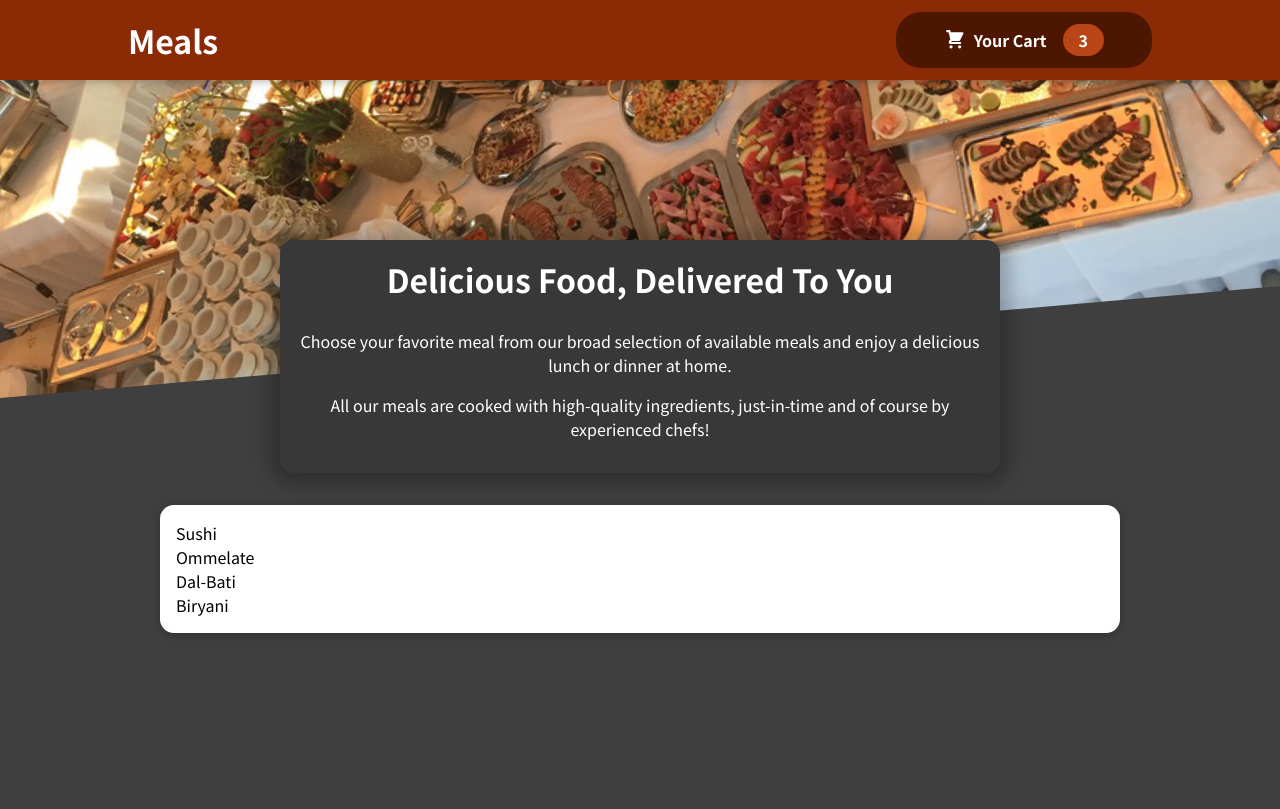
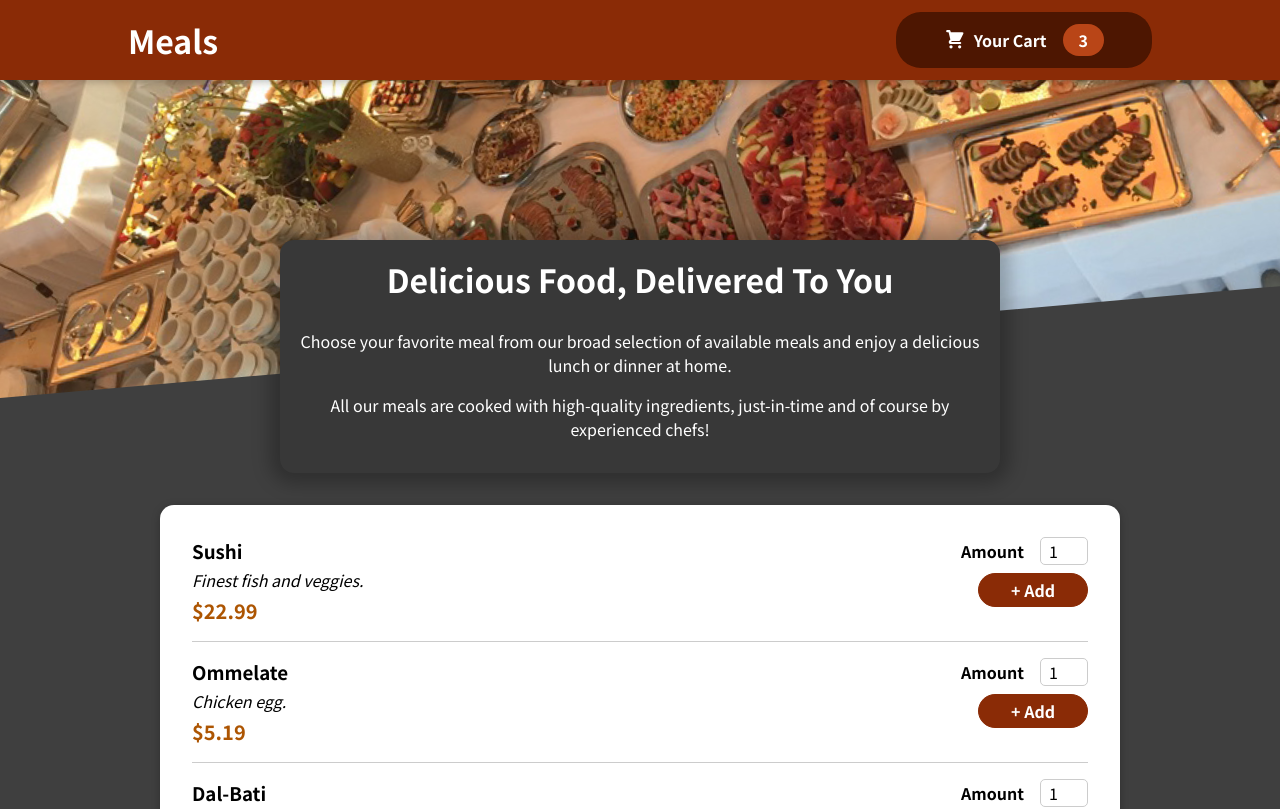
Before and after one commit to adilahamad786/meals-app, a JavaScript app: page / in a window 1280 px wide. Shown: the top 809 px of the page. Built offline with nearby package versions, Linux system fonts and the light colour scheme.

Commit message:
All MealItem related components are ready!

```diff
--- a/src/components/Meals/AvailableMeals.js
+++ b/src/components/Meals/AvailableMeals.js
@@ -1,42 +1,46 @@
 import classes from "./AvailableMeals.module.css";
 import Card from "../UI/Card";
+import MealItem from "./MealItem/MealItem";
 
 const DUMMY_MEALS = [
   {
-        id : "m1",
-        name : "Sushi",
-        description : "Finest fish and veggies.",
-        price : 22.99
+    id: "m1",
+    name: "Sushi",
+    description: "Finest fish and veggies.",
+    price: 22.99,
   },
   {
-        id : "m2",
-        name : "Ommelate",
-        description : "Chicken egg.",
-        price : 5.19
+    id: "m2",
+    name: "Ommelate",
+    description: "Chicken egg.",
+    price: 5.19,
   },
   {
-        id : "m3",
-        name : "Dal-Bati",
-        description : "Indian food.",
-        price : 25.49
+    id: "m3",
+    name: "Dal-Bati",
+    description: "Indian food.",
+    price: 25.49,
   },
   {
-        id : "m4",
-        name : "Biryani",
-        description : "Haydradbadi.",
-        price : 15.99
+    id: "m4",
+    name: "Biryani",
+    description: "Haydradbadi.",
+    price: 15.99,
   },
-]
+];
 
 const AvailableMeals = () => {
-    const mealsList = DUMMY_MEALS.map(meal => <li>{meal.name}</li>)
+  const mealsList = DUMMY_MEALS.map((meal) => (
+    <MealItem key={meal.id} name={meal.name} description={meal.description} price={meal.price}/>
+  ));
+
   return (
     <section className={classes.meals}>
       <Card>
-                <ul>{ mealsList }</ul>
+        <ul>{mealsList}</ul>
       </Card>
     </section>
   );
-}
+};
 
 export default AvailableMeals;
--- /dev/null
+++ b/src/components/Meals/MealItem/MealItem.js
@@ -0,0 +1,22 @@
+import classes from "./MealItem.module.css";
+import MealItemForm from "./MealItemForm";
+
+const MealItem = (props) => {
+
+    const price = `$${props.price.toFixed(2)}`;
+
+    return (
+        <li className={classes.meal}>
+            <div>
+                <h3>{props.name}</h3>
+                <div className={classes.description}>{props.description}</div>
+                <div className={classes.price}>{price}</div>
+            </div>
+            <div>
+                <MealItemForm />
+            </div>
+        </li>
+    );
+}
+
+export default MealItem;
--- /dev/null
+++ b/src/components/Meals/MealItem/MealItem.module.css
@@ -0,0 +1,22 @@
+.meal {
+    display: flex;
+    justify-content: space-between;
+    margin: 1rem;
+    padding-bottom: 1rem;
+    border-bottom: 1px solid #ccc;
+  }
+
+  .meal h3 {
+    margin: 0 0 0.25rem 0;
+  }
+
+  .description {
+    font-style: italic;
+  }
+
+  .price {
+    margin-top: 0.25rem;
+    font-weight: bold;
+    color: #ad5502;
+    font-size: 1.25rem;
+  }
--- /dev/null
+++ b/src/components/Meals/MealItem/MealItemForm.js
@@ -0,0 +1,20 @@
+import classes from "./MealItemForm.module.css";
+import Input from "../../UI/Input";
+
+const MealItemForm = () => {
+    return (
+        <form className={classes.form}>
+            <Input label="Amount" input={{
+                id : "amount",
+                type : "number",
+                min : "1",
+                max : "5",
+                step : "1",
+                defaultValue : '1'
+            }} />
+            <button>+ Add</button>
+        </form>
+    );
+}
+
+export default MealItemForm;
--- /dev/null
+++ b/src/components/Meals/MealItem/MealItemForm.module.css
@@ -0,0 +1,20 @@
+.form {
+    text-align: right;
+  }
+
+  .form button {
+    font: inherit;
+    cursor: pointer;
+    background-color: #8a2b06;
+    border: 1px solid #8a2b06;
+    color: white;
+    padding: 0.25rem 2rem;
+    border-radius: 20px;
+    font-weight: bold;
+  }
+
+  .form button:hover,
+  .form button:active {
+    background-color: #641e03;
+    border-color: #641e03;
+  }
--- /dev/null
+++ b/src/components/UI/Input.js
@@ -0,0 +1,12 @@
+import classes from "./Input.module.css";
+
+const Input = (props) => {
+    return (
+        <div className={classes.input}>
+            <label htmlFor={props.input.id}>{props.label}</label>
+            <input {...props.input} />
+        </div>
+    );
+}
+
+export default Input;
--- /dev/null
+++ b/src/components/UI/Input.module.css
@@ -0,0 +1,18 @@
+.input {
+    display: flex;
+    align-items: center;
+    margin-bottom: 0.5rem;
+  }
+
+  .input label {
+    font-weight: bold;
+    margin-right: 1rem;
+  }
+
+  .input input {
+    width: 3rem;
+    border-radius: 5px;
+    border: 1px solid #ccc;
+    font: inherit;
+    padding-left: 0.5rem;
+  }
```
Also changed, not shown: 1 other file (tests, documents, lock files or other folders). Lines whose indentation alone changed are shown as unchanged.
